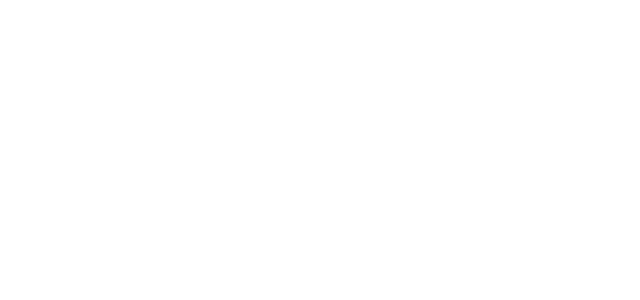
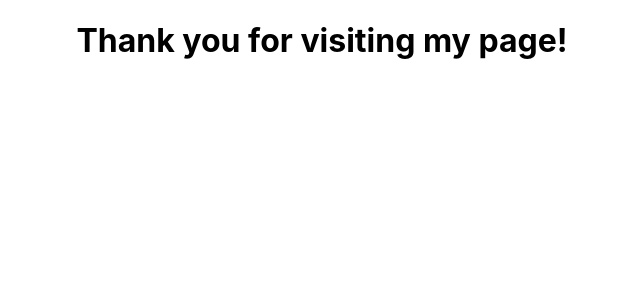
Before and after one commit to meqdadslh/Project2-React, a React (Create React App) app: page / in a window 1280 px wide. Shown: the top 300 px of the page, without its empty margins (318-958 px from the left). Built offline with nearby package versions, Linux system fonts and the light colour scheme.

Commit message:
hello world

```diff
--- a/src/App.js
+++ b/src/App.js
@@ -4,7 +4,7 @@
 function App() {
   return (
     <div className="App">
-
+    <h1>Thank you for visiting my page!</h1>
     </div>
   );
 }
```
